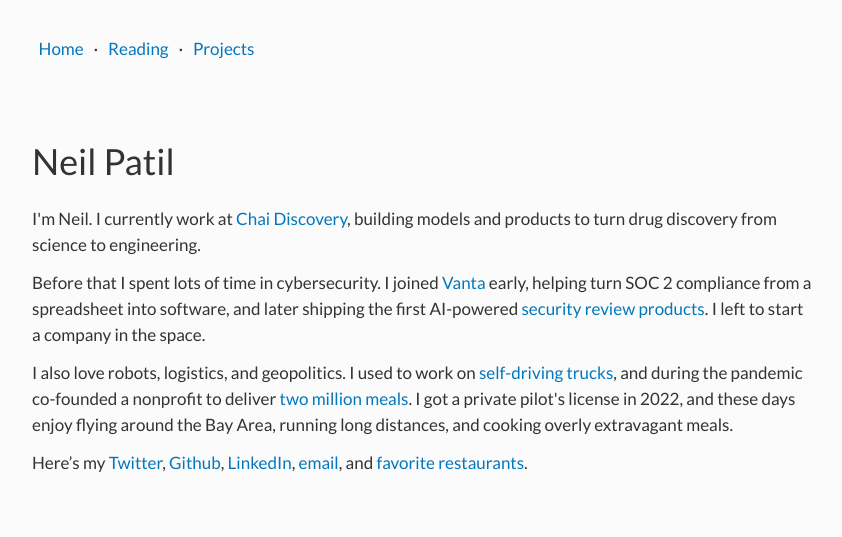
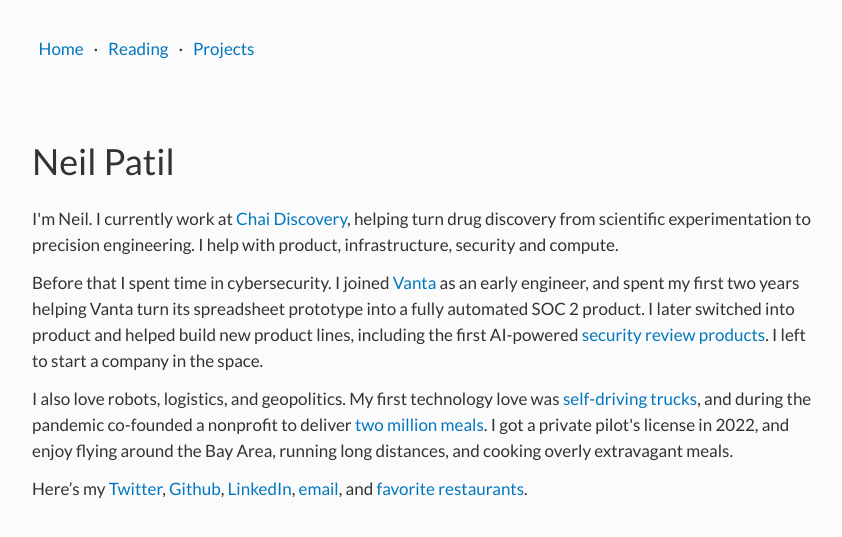
Before and after one commit to patil215/patil215.github.io, a Jekyll site: the page built from index.html, in a window 1280 px wide. Shown: the top 537 px of the page, without its empty margins (217-1059 px from the left). Built offline with Jekyll 4.4.1, drawn with Linux system fonts in a browser that asks for light colours; nearby versions of some CDN libraries; comment, search, counter and statistics services are not loaded.

Commit message:
Update bio

```diff
--- a/index.html
+++ b/index.html
@@ -12,11 +12,11 @@ keywords: Neil,Patil,BioTech,AI,Drug Discovery,Models,Biology,Projects,Technolog
 
 	<h1 class="title">Neil Patil</h1>
 
-	<p>I'm Neil. I currently work at <a href="https://www.chaidiscovery.com">Chai Discovery</a>, building models and products to turn drug discovery from science to engineering.</p>
+	<p>I'm Neil. I currently work at <a href="https://www.chaidiscovery.com">Chai Discovery</a>, helping turn drug discovery from scientific experimentation to precision engineering. I help with product, infrastructure, security and compute.</p>
 
-	<p>Before that I spent lots of time in cybersecurity. I joined <a href="https://vanta.com" target="_blank">Vanta</a> early, helping turn SOC 2 compliance from a spreadsheet into software, and later shipping the first AI-powered <a href="https://www.vanta.com/products/vendor-risk-management" target="_blank">security review products</a>. I left to start a company in the space.</p>
+	<p>Before that I spent time in cybersecurity. I joined <a href="https://vanta.com" target="_blank">Vanta</a> as an early engineer, and spent my first two years helping Vanta turn its spreadsheet prototype into a fully automated SOC 2 product. I later switched into product and helped build new product lines, including the first AI-powered <a href="https://www.vanta.com/products/vendor-risk-management" target="_blank">security review products</a>. I left to start a company in the space.</p>
 
-	<p>I also love robots, logistics, and geopolitics. I used to work on <a href="http://ike.com" target="_blank">self-driving trucks</a>, and during the pandemic co-founded a nonprofit to deliver <a href="https://www.helpinghands.community/" target="_blank">two million meals</a>. I got a private pilot's license in 2022, and these days enjoy flying around the Bay Area, running long distances, and cooking overly extravagant meals.</p>
+	<p>I also love robots, logistics, and geopolitics. My first technology love was <a href="http://ike.com" target="_blank">self-driving trucks</a>, and during the pandemic co-founded a nonprofit to deliver <a href="https://www.helpinghands.community/" target="_blank">two million meals</a>. I got a private pilot's license in 2022, and enjoy flying around the Bay Area, running long distances, and cooking overly extravagant meals.</p>
 
 	<p>Here’s my <a href="https://twitter.com/realdealpatil" target="_blank">Twitter</a>, <a href="https://github.com/patil215" target="_blank">Github</a>, <a href="https://www.linkedin.com/in/patilneil/">LinkedIn</a>, <a href="mailto:neilpatil215@gmail.com">email</a>, and <a href="https://beliapp.co/lists/realdealpatil">favorite restaurants</a>.</p>
 </div>
```
